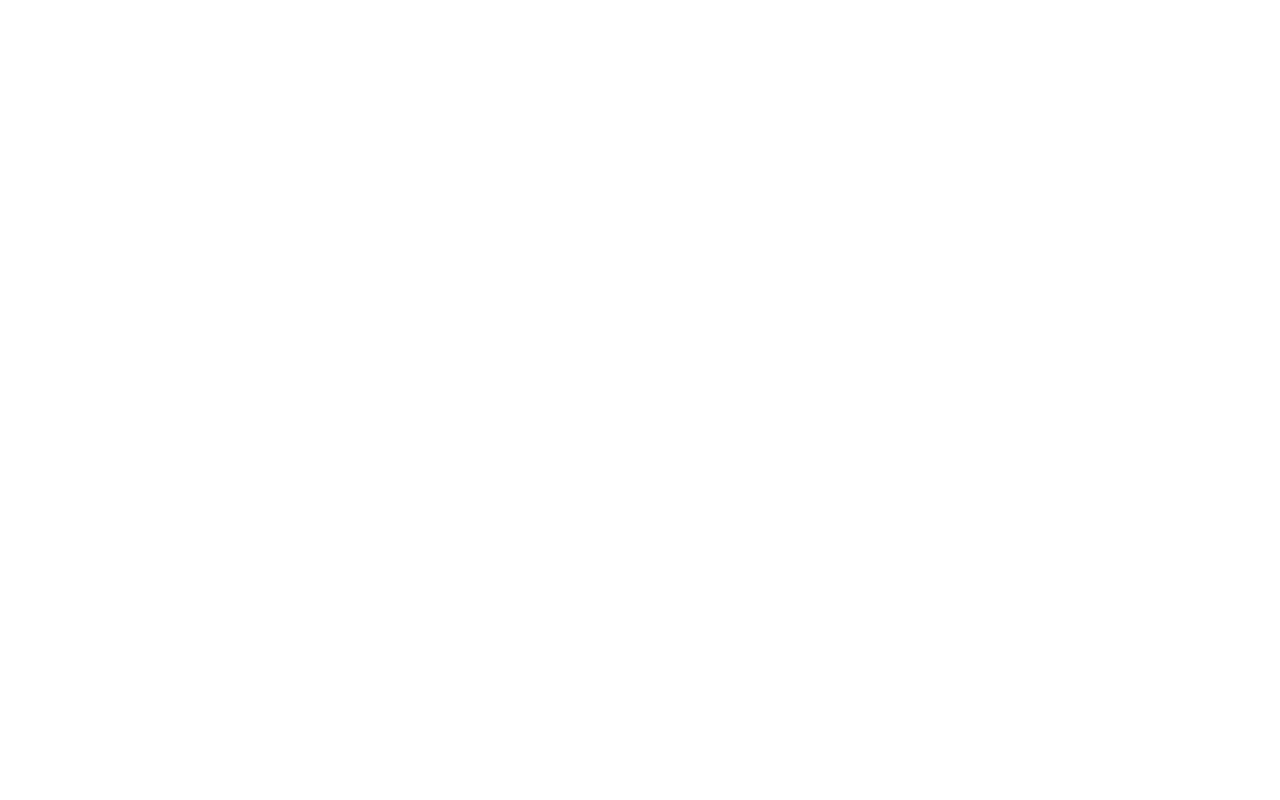
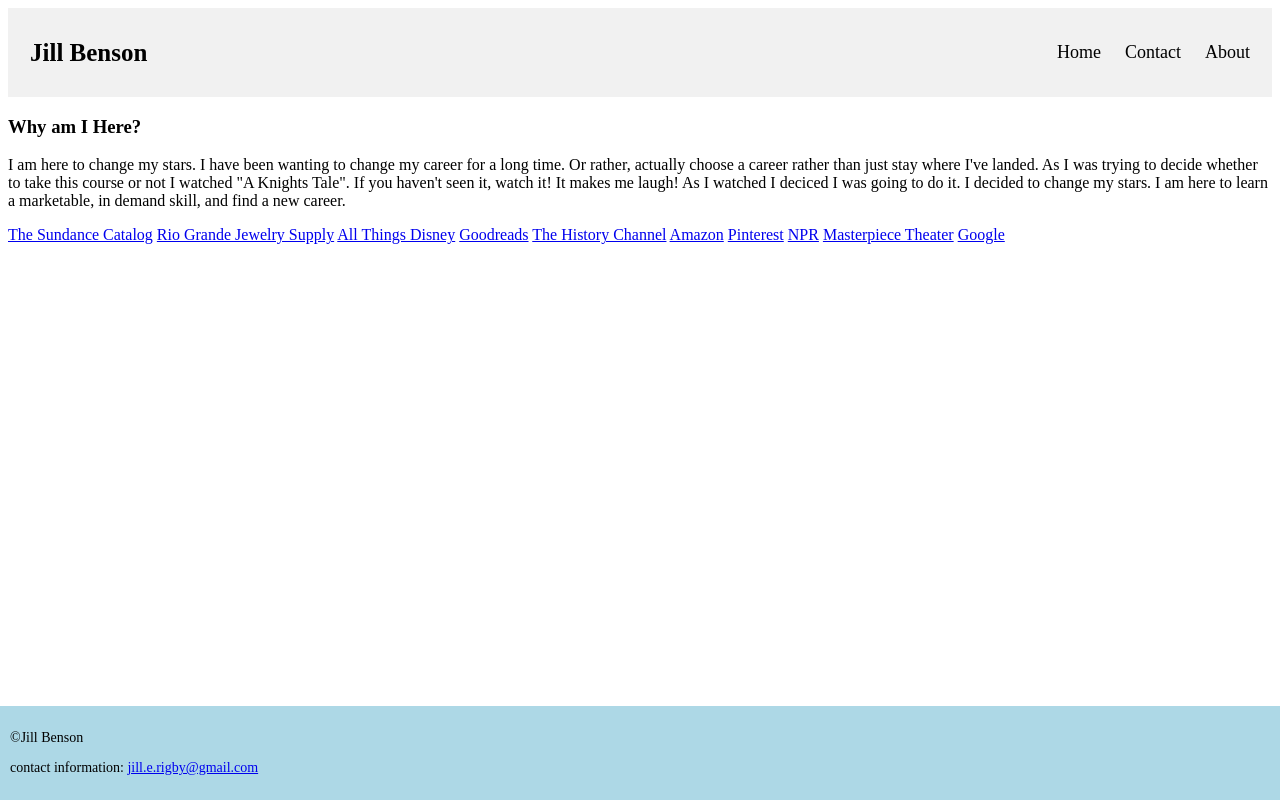
Before and after one commit to JillElizaBenson/jills_personal_website, a plain HTML site: page index.html in a window 1280 px wide. Drawn offline with Linux system fonts and the light colour scheme.

```diff
--- a/index.html
+++ b/index.html
@@ -1,12 +1,57 @@
 <!DOCTYPE html>
-<html lang="en">
-<head>
-    <meta charset="UTF-8">
-    <meta name="viewport" content="width=device-width, initial-scale=1.0">
-    <meta http-equiv="X-UA-Compatible" content="ie=edge">
-    <title>Document</title>
-</head>
-<body>
+<!--[if lt IE 7]>      <html class="no-js lt-ie9 lt-ie8 lt-ie7"> <![endif]-->
+<!--[if IE 7]>         <html class="no-js lt-ie9 lt-ie8"> <![endif]-->
+<!--[if IE 8]>         <html class="no-js lt-ie9"> <![endif]-->
+<!--[if gt IE 8]><!--> <html class="no-js"> <!--<![endif]-->
+    <head>
+        <meta charset="utf-8">
+        <meta http-equiv="X-UA-Compatible" content="IE=edge">
+        <title>My Personal Website</title>
+        <meta name="description" content="">
+        <meta name="viewport" content="width=device-width, initial-scale=1">
+        <link rel="stylesheet" href="styles.css">
+    </head>
+    <body>
+      <!--[if lt IE 7]>
+          <p class="browsehappy">You are using an <strong>outdated</strong> browser. Please <a href="#">upgrade your browser</a> to improve your experience.</p>
+      <![endif]-->
+      <div class="header">
+          <a href="#default" class="logo">Jill Benson</a>
+          <div class="header-right">
+            <a class="active" href="#home">Home</a>
+            <a href="#contact">Contact</a>
+            <a href="#about">About</a>
+          </div>
+        </div>
+      <div class="content">
+      <h3>Why am I Here?</h3>
+      <p>
+        I am here to change my stars. I have been
+          wanting to change my career for a long time. Or rather,
+          actually choose a career rather than just stay where
+          I've landed. As I was trying to decide whether to
+          take this course or not I watched "A Knights Tale". If you
+          haven't seen it, watch it! It makes me laugh! As I watched I deciced I was going
+          to do it. I decided to change my stars. I am here to learn a marketable,
+          in demand skill, and find a new career.
+      </p>
+      <a href="https://www.sundancecatalog.com/" target="_blank">The Sundance Catalog</a>
+      <a href="https://www.riogrande.com/" target="_blank">Rio Grande Jewelry Supply</a>
+      <a href="https://www.disney.com/" target="_blank">All Things Disney</a>
+      <a href="https://www.goodreads.com/" target="_blank">Goodreads</a>
+      <a href="https://www.history.com/" target="_blank">The History Channel</a>
+      <a href="https://www.amazon.com/" target="_blank">Amazon</a>
+      <a href="https://www.pinterest.com/" target="_blank">Pinterest</a>
+      <a href="https://www.npr.org/" target="_blank">NPR</a>
+      <a href="https://www.pbs.org/wgbh/masterpiece/" target="_blank">Masterpiece Theater</a>
+      <a href="https://www.google.com/" target="_blank">Google</a>
+      </div>
 
-</body>
+      <footer>
+          <p>&copy;Jill Benson</p>
+          <p>contact information:
+            <a href="mailto:jill.e.rigby@gmail.com">jill.e.rigby@gmail.com</a>
+          </p>
+          </footer>
+    </body>
 </html>
--- /dev/null
+++ b/styles.css
@@ -0,0 +1,49 @@
+.header {
+  overflow: hidden;
+  background-color: #f1f1f1;
+  padding: 20px 10px;
+}
+.header a {
+  float: left;
+  color: black;
+  text-align: center;
+  padding: 12px;
+  text-decoration: none;
+  font-size: 18px;
+  line-height: 25px;
+  border-radius: 4px;
+}
+.header a.logo {
+  font-size: 25px;
+  font-weight: bold;
+}
+.header a:hover {
+  background-color: #ddd;
+  color: black;
+}
+.header-right {
+  float: right;
+}
+
+footer {
+  position: fixed;
+  left: 0;
+  bottom: 0;
+  display: block;
+  padding: 10px;
+  background-color: lightblue;
+  width: 100%;
+  color: black;
+  font-size: 14px;
+}
+
+@media screen and (max-width: 500px) {
+  .header a {
+    float: none;
+    display: block;
+    text-align: left;
+  }
+  .header-right {
+    float: none;
+  }
+}
```
